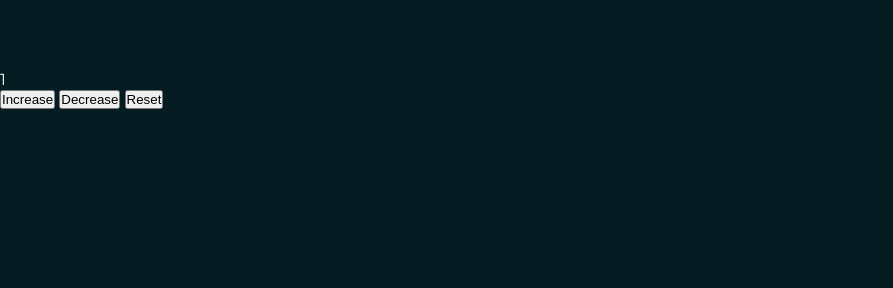
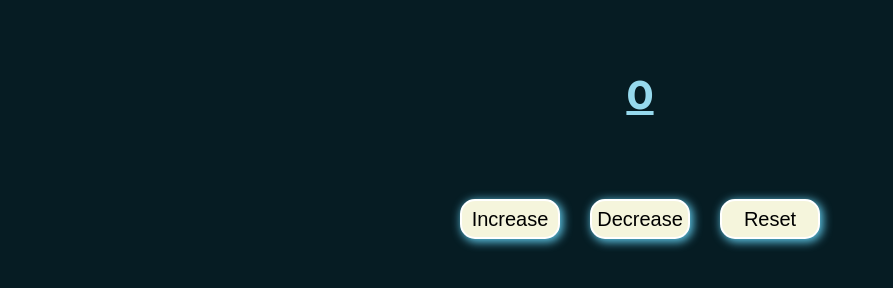
Before and after one commit to Juan17Informatico/counter-project, a website built with Vite: page index.html in a window 1280 px wide. Shown: the part 130-418 px from the top of the page, without its empty margins (0-893 px from the left). Built offline with nearby package versions, Linux system fonts and the light colour scheme.

Commit message:
Logica finalizada2

```diff
--- a/main.js
+++ b/main.js
@@ -1,5 +1,5 @@
-import { CounterApp } from "./src";
+import { CounterAppMain } from "./src";
 
 const app = document.getElementById('app');
 
-CounterApp(app);
+CounterAppMain(app);
--- a/src/index.js
+++ b/src/index.js
@@ -1,3 +1,4 @@
+import { CounterApp } from './logic';
 import './styles/style.css';
 import counter from "./views/counter.html?raw";
 
@@ -5,8 +6,10 @@ import counter from "./views/counter.html?raw";
  *
  * @param {HTMLDivElement} app
  */
-export const CounterApp = ( app ) => {
+export const CounterAppMain = ( app ) => {
 
     app.innerHTML = counter;
 
+    CounterApp();
+
 }
--- /dev/null
+++ b/src/logic/Counter.js
@@ -0,0 +1,13 @@
+
+
+export const CounterIncrease = ( number, increaser = 1) =>{
+
+    return number = number + increaser;
+
+}
+
+export const CounterDecrease = ( number, decreaser = 1 ) =>{
+
+    return number = number - decreaser;
+
+}
--- a/src/logic/CounterApp.js
+++ b/src/logic/CounterApp.js
@@ -1,4 +1,82 @@
+import { CounterDecrease, CounterIncrease } from "./Counter";
+import { CounterBtn } from "./CounterBtn"
 
+const btnInfo = [
+    {
+        id: 'increase',
+        className: 'btn btn-increase',
+        title: 'Increase'
+    },
+    {
+        id: 'decrease',
+        className: 'btn btn-decrease',
+        title: 'Decrease'
+    },
+    {
+        id: 'reset',
+        className: 'btn btn-reset',
+        title: 'Reset'
+    },
+];
+
+let counterStore = 0;
+
+/**
+ *
+ */
 export const CounterApp = () => {
 
+    // const increaseBtn = CounterBtn(btnInfo[0]);
+    let btns = {};
+    const counterBtnContainer = document.getElementById('counter-btn');
+    const counterP = document.getElementsByClassName('counter-p');
+
+    btnInfo.forEach(btnInfo => {
+        btns[`btn${btnInfo.title}`] = CounterBtn(btnInfo);
+
+        counterBtnContainer.append(btns[`btn${btnInfo.title}`]);
+    });
+
+    console.log(counterP[0]);
+
+    counterP[0].innerText = counterStore;
+
+    increaseListener(btns['btnIncrease'], counterP[0]);
+    decreaseListener(btns['btnDecrease'], counterP[0]);
+    resetListener(btns['btnReset'], counterP[0]);
+
 }
+/**
+ *
+ * @param {HTMLButtonElement} btn
+ * @param {HTMLParagraphElement} numberHtml
+ */
+const increaseListener = ( btn, numberHtml ) => {
+    btn.addEventListener('click', () => {
+        counterStore = CounterIncrease(counterStore);
+        numberHtml.innerText = counterStore;
+    });
+}
+
+/**
+ *
+ * @param {HTMLButtonElement} btn
+ * @param {HTMLParagraphElement} numberHtml
+ */
+const decreaseListener = ( btn, numberHtml ) => {
+    btn.addEventListener('click', () => {
+        counterStore = CounterDecrease(counterStore);
+        numberHtml.innerText = counterStore;
+    });
+}
+
+/**
+ *
+ * @param {HTMLButtonElement} btn
+ */
+const resetListener = ( btn, numberHtml ) => {
+    btn.addEventListener('click', () => {
+        counterStore = 0;
+        numberHtml.innerText = counterStore;
+    });
+}
--- /dev/null
+++ b/src/logic/CounterBtn.js
@@ -0,0 +1,17 @@
+
+/**
+ * CounterBtn
+ * @param {idHTMLElement, classHTMLElement, titleElement} param
+ * @returns HTMLBtnElement
+ */
+export const CounterBtn = ({ id = "", className = "", title }) => {
+
+    const btn = document.createElement("button");
+
+    btn.innerText = title;
+    btn.setAttribute("id", id);
+    btn.setAttribute("class", className);
+
+    return btn;
+
+}
--- /dev/null
+++ b/src/logic/index.js
@@ -0,0 +1,2 @@
+export * from "./CounterBtn";
+export * from "./CounterApp";
--- a/src/styles/style.css
+++ b/src/styles/style.css
@@ -3,6 +3,7 @@
   --text-color-primary:#EEF9FC;
   --color-2: #125469;
   --color-3: #96D9ED;
+  --color-4: #2EB3DC;
 }
 
 *{
@@ -30,3 +31,51 @@ body{
   text-align: center;
   align-content: center;
 }
+
+.counter-p{
+  font-size: 40px;
+  font-weight: 700;
+  text-align: center;
+  color: var(--color-3);
+  text-decoration: underline;
+}
+
+.counter-btn{
+  text-align: center;
+  align-content: center;
+  min-height: 200px;
+}
+
+.btn{
+  margin: 15px;
+  height: 40px;
+  width: 100px;
+  font-size: 20px;
+  border-radius: 15px;
+  border: 2px solid #fff;
+  background-color: beige;
+  transition: background-color 0.2s ease-in-out, color 0.1s ease-in-out, box-shadow 0.2s ease-in;
+  box-shadow: 2px 2px 10px 1px #5FC7E7;
+}
+
+.btn:hover{
+  cursor: pointer;
+}
+
+.btn-increase:hover{
+  background-color: var(--color-4);
+  color: #fff;
+  box-shadow: 2px 2px 12px 5px #0e74969d;
+}
+
+.btn-decrease:hover{
+  background-color: #219BC0;
+  color: #fff;
+  box-shadow: 2px 2px 12px 5px #0e74969d;
+}
+
+.btn-reset:hover{
+  background-color: #1B7F9D;
+  color: #fff;
+  box-shadow: 2px 2px 8px 5px #0e7496ab;
+}
--- a/src/views/counter.html
+++ b/src/views/counter.html
@@ -2,12 +2,9 @@
 
     <h1 class="counter-title">Counter Project</h1>
 
-    <p><span>1</span></p>
+    <p class="counter-p"></p>
 
-    <div>
-        <button>Increase</button>
-        <button>Decrease</button>
-        <button>Reset</button>
+    <div class="counter-btn" id="counter-btn" >
     </div>
 
 </div>
```
